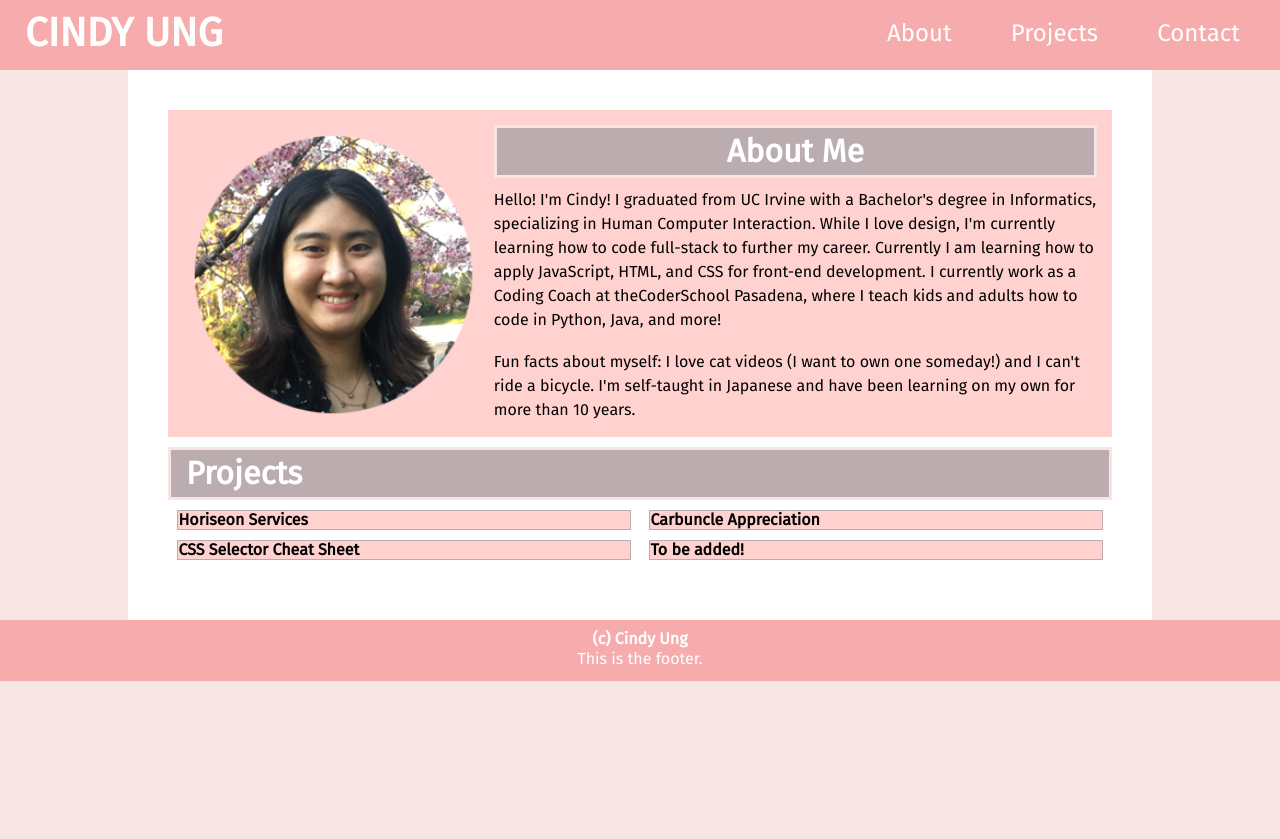
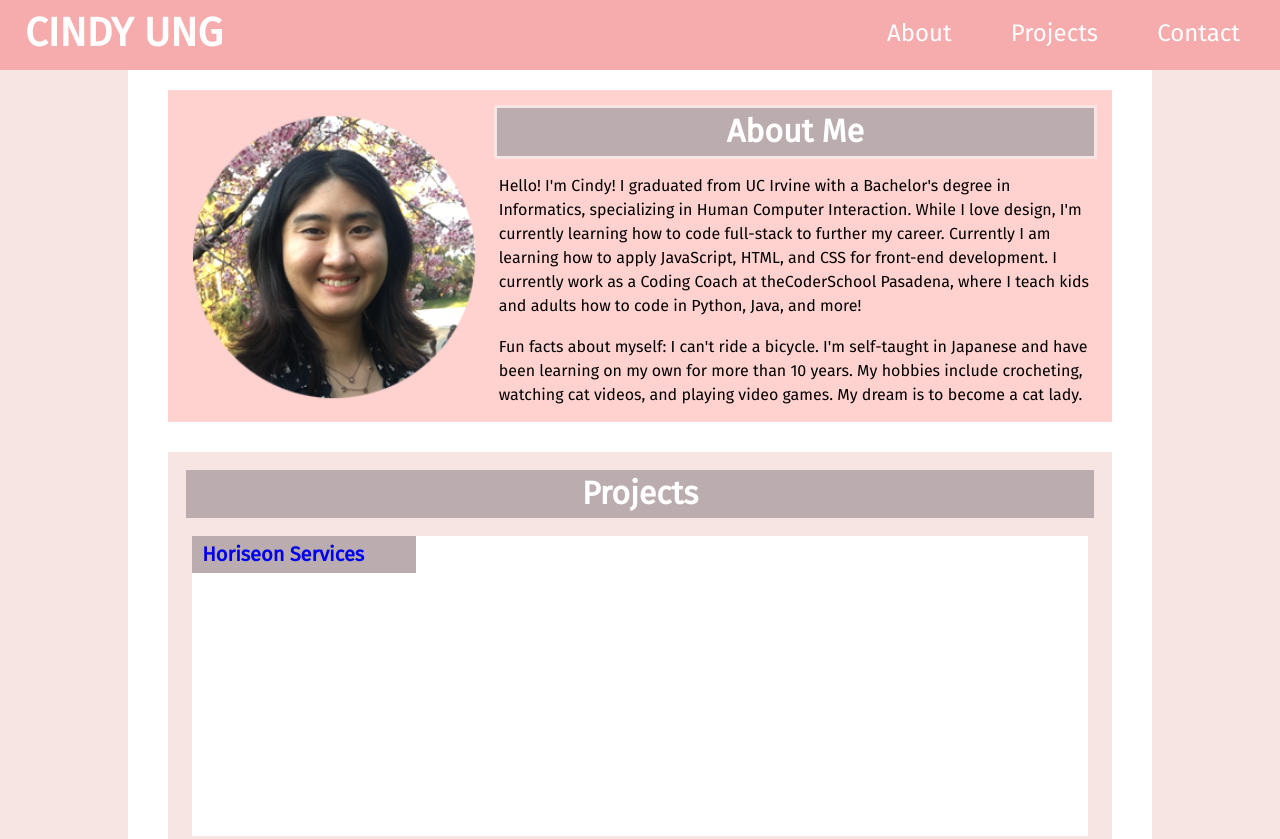
Before and after one commit to cindyung56/personal-portfolio, a plain HTML site: page index.html in a window 1280 px wide. Shown: the top 839 px of the page. Before the commit the page ends 800 px from the top, so only its background shows below. Drawn offline with Linux system fonts and the light colour scheme.

Commit message:
added project cards

```diff
--- a/assets/css/style.css
+++ b/assets/css/style.css
@@ -31,9 +31,9 @@ header, footer{
 
 header{
     padding: 25px;
-    position: relative;
+    position: fixed;
     top: 0;
-    bottom: 0;
+    left: 0;
     display: inline-flex;
     justify-content: space-between;
 }
@@ -44,29 +44,22 @@ header h1{
 
 nav{
     float: right;
-    /* background-color: aquamarine; */
     display: flex;
     justify-content: flex-end;
 }
 
-nav ul li{
-    list-style: none;
-    display: inline;
-}
 
-nav ul li a{
+nav a{
     color: var(--white);
     font-size: 150%;
-    text-decoration: none;
     margin-left: 25px;
     padding: 22px 15px;
 }
 
-nav ul li a:hover{
+nav a:hover{
     background-color: var(--blackshadow);
     color: var(--white);
 }
-
 
 footer{
     position: relative;
@@ -87,29 +80,18 @@ section{
     margin-bottom: 10px;
 }
 
-section h2{
-    font-size: 200%;
-    background-color: var(--blackshadow);
-    border: 3px solid var(--mistyrose);
-    padding: 15px;
-    margin-bottom: 10px;
-    color: white;
-}
-
 p{
     line-height: 1.5em;
     font-size: 100%;
+    margin-left: 5px;
+}
+
+a{
+    text-decoration: none;
 }
 
 
-a{
-    text-decoration: none;
-    color: var(--darkred);
-}
 
-a:hover{
-    color: var(--blackshadow);
-}
 
 
 /* Class selectors */
@@ -123,20 +105,62 @@ a:hover{
     text-align: center;
 }
 
-.first-project{
-    flex-basis: 100%;
+.nav-link{
+    list-style: none;
+    display: inline;
+}
+
+.nav-link a, .nav-link a:visited{
+    color: var(--white);
+}
+
+.section-heading{
+    font-size: 200%;
+    width: 100%;
+    background-color: var(--blackshadow);
+    border: 3px solid var(--mistyrose);
+    padding: 15px;
+    margin-bottom: 15px;
+    color: white;
 }
 
 .card{
     flex-basis: 48%;
-    background-color: var(--lightred);
-    border: 1px solid var(--blackshadow);
-    margin-bottom: 10px;
+    background-color: var(--white);
+    /* border: 1px solid var(--blackshadow); */
+    margin-bottom: 20px;
+    height: 300px;
 }
 
+.card h3{
+    background-color: var(--blackshadow);
+    width: 50%;
+    padding: 10px;
+    font-size: 125%;
+}
 
+.card:visited{
+    color: black;
+}
 
+.card:hover{
+    opacity: 0.6;
+    box-shadow: 0.5em 0.5em 0.3em var(--blackshadow);
+    color: white;
+}
 
+.card:active{
+    margin-top: 5px;
+    margin-left: 5px;
+}
+
+.first-project{
+    flex-basis: 98%;
+}
+
+.first-project h3{
+    width: 25%;
+}
 
 
 
@@ -148,10 +172,11 @@ a:hover{
     justify-content: space-between;
     background-color: var(--lightred);
     padding: 15px;
+    margin-top: 50px;
+    margin-bottom: 30px;
 }
 
 #about-me .img-class{
-    /* background-color: aliceblue; */
     flex: 0 0 33%;
     display: flex;
     justify-content: center;
@@ -163,22 +188,22 @@ a:hover{
     height: auto;
     margin: 0 auto;
     /* border: 5px dashed var(--mistyrose);
+    background-color: white;
     border-radius: 125px; */
 }
 
 #about-me .about-class{
-    /* background-color: lightgrey; */
     flex: 0 0 66%;
 }
 
 #projects{
-    background-color: white;
+    background-color: var(--mistyrose);
     justify-content: space-around;
+    padding: 15px;
 }
 
-#projects h2{
-    width: 100%;
-}
+
+
 
 
 /* Media Queries */
--- a/index.html
+++ b/index.html
@@ -18,9 +18,9 @@
             <h1>CINDY UNG</h1>
             <nav>
                 <ul>
-                    <li><a href="#about-me">About</a></li>
-                    <li><a href="#projects">Projects</a></li>
-                    <li><a href="#contact">Contact</a></li>
+                    <li class="nav-link"><a href="#about-me">About</a></li>
+                    <li class="nav-link"><a href="#projects">Projects</a></li>
+                    <li class="nav-link"><a href="#contact">Contact</a></li>
                 </ul>
             </nav>
         </header>
@@ -32,7 +32,7 @@
                     <img src="./assets/css/images/selfie2.png">
                 </div>
                 <div class="about-class">
-                    <h2 class="text-center">About Me</h2>
+                    <h2 class="section-heading text-center">About Me</h2>
                     <p>Hello! I'm Cindy! I graduated from UC Irvine with a Bachelor's degree in Informatics,
                         specializing in Human Computer Interaction.
                         While I love design, I'm currently learning how to code full-stack to further my career.
@@ -41,25 +41,32 @@
                         I currently work as a Coding Coach at theCoderSchool Pasadena, where I teach kids and adults
                         how to code in Python, Java, and more!</p>
                         <br>
-                    <p>Fun facts about myself: I love cat videos (I want to own one someday!) and I can't ride a bicycle.
-                        I'm self-taught in Japanese and have been learning on my own for more than 10 years.
+                    <p>Fun facts about myself: I can't ride a bicycle. I'm self-taught
+                        in Japanese and have been learning on my own for more than 10 years.
+                        My hobbies include crocheting, watching cat videos, and playing video games.
+                        My dream is to become a cat lady.
                     </p>
                 </div>
             </section>
 
             <section id="projects" class="flex-and-wrap">
-                <h2>Projects</h2>
-                <div class="first-project card">
-                    <!-- <img> -->
-                    <h3>Horiseon Services</h3>
+                <h2 class="section-heading text-center">Projects</h2>
+                <a href="https://cindyung56.github.io/horiseon-remake/" target="_blank" class="card first-project">
+                    <div>
+                        <h3>Horiseon Services</h3>
+                    </div>
+                </a>
+                <a href="https://cindyung56.github.io/01-landing-page/" target="_blank" class="card">
+                    <div class="card">
+                        <h3>Carbuncle Appreciation</h3>
+                    </div>
+                </a>
+                <div class="card">
+                    <h3>CSS Selector Cheat Sheet</h3>
                 </div>
                 <div class="card">
-                    <!-- <img> -->
-                    <h3>Carbuncle Appreciation</h3>
-                </div>
-                <div class="card">
-                    <!-- <img> -->
-                    <h3>CSS Selector Cheat Sheet</h3>
+
+                    <h3>To be added!</h3>
                 </div>
                 <div class="card">
 
@@ -93,7 +100,6 @@
         </main>
         <footer class="text-center">
             <h2>(c) Cindy Ung</h2>
-            <p>This is the footer.</p>
         </footer>
 
 
```
